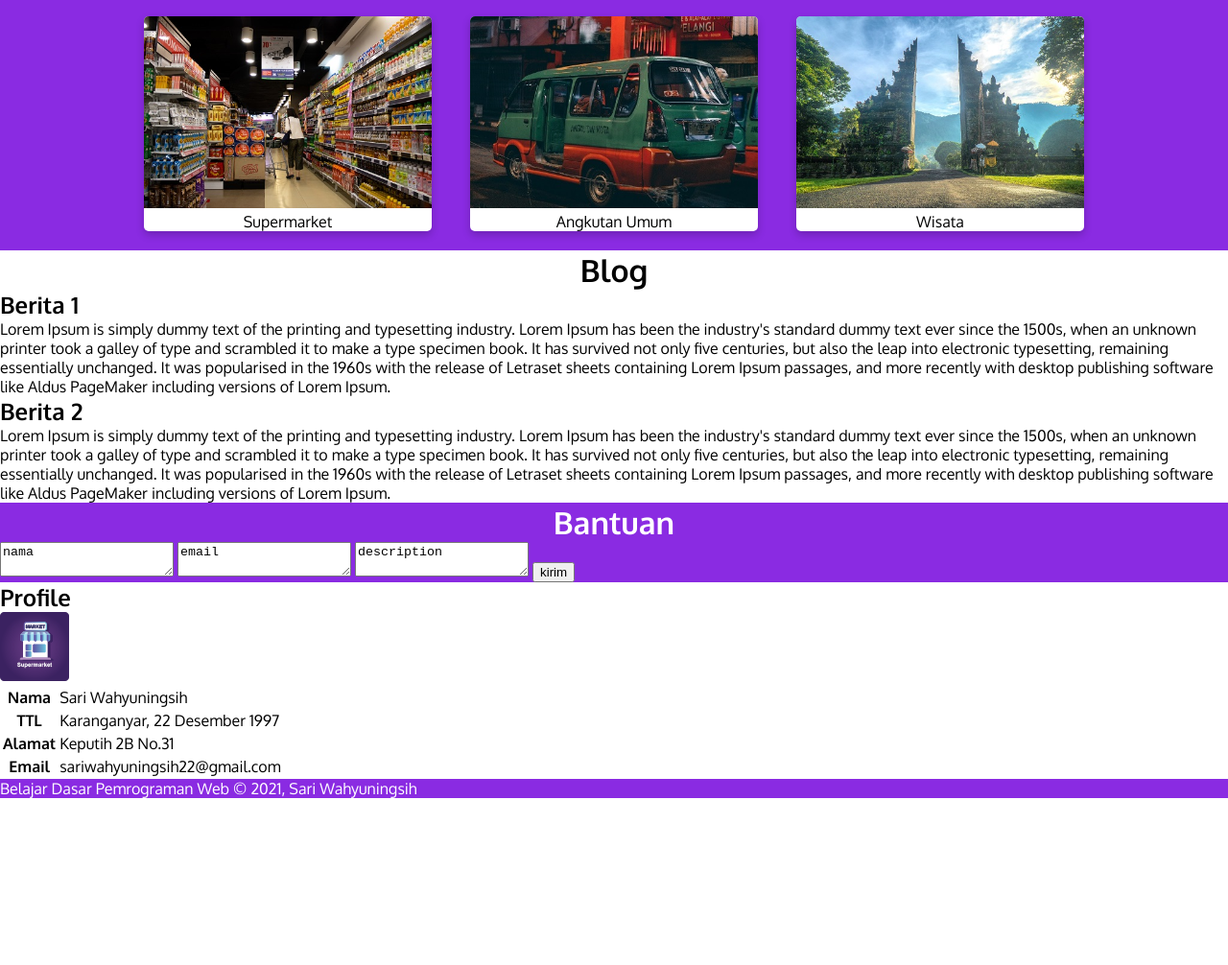
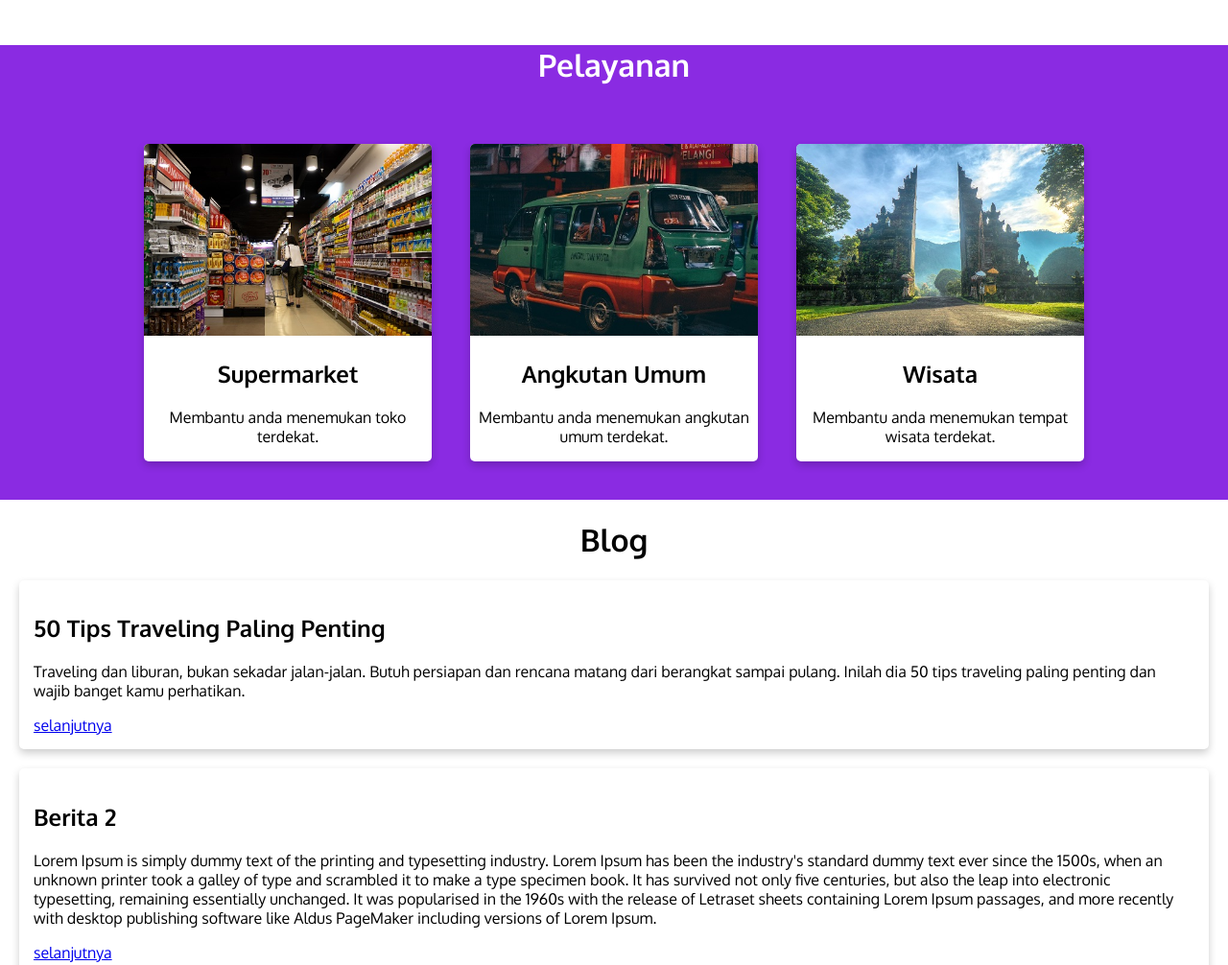
Before and after one commit to sariwahyu/Website-ATMS, a plain HTML site: page index.html in a window 1280 px wide. Shown: the part 536-1542 px from the top of the page at 96% size. Before the commit the page ends 1368 px from the top, so only its background shows below. Drawn offline with Linux system fonts and the light colour scheme.

Commit message:
mulai blog

```diff
--- a/assets/style.css
+++ b/assets/style.css
@@ -2,11 +2,12 @@
 
 *{
     box-sizing: border-box;
-    margin: 0;
 }
 
 body{
     font-family: 'Oxygen', sans-serif;
+    margin: 0;
+    padding: 0;
 }
 
 h1{
@@ -81,9 +82,7 @@ nav a:hover, .dropdown:hover .dropbtn {
 .flex-container-row-slogan {
     display: flex;
     flex-basis: 50%;
-    padding: 45px;
-    height: max-content;
-    width: max-content;
+    padding: 5%;
 }
 
 .slogan h1{
@@ -94,11 +93,14 @@ nav a:hover, .dropdown:hover .dropbtn {
 .slogan-ilustration{
     align-items: center;
     justify-content: center;
+    width: 100%;
+    height: auto;
 }
 
 .flex-container-row-layanan{
     display: flex;
     justify-content: center;
+    padding: 20px;
 }
 
 .layanan{
@@ -117,6 +119,19 @@ nav a:hover, .dropdown:hover .dropbtn {
     height: auto;
     border-radius: 5px 5px 0 0;
 }
+
+.berita{
+    margin: 20px;
+    box-shadow: 0 4px 8px 0 rgba(0, 0, 0, 0.2);
+    border-radius: 5px;
+    background-color: white;
+    padding: 15px;
+}
+
+figure img{
+    width: 200px;
+    height: auto;
+}
 #pelayanan,
 #bantuan,
 footer{
@@ -126,3 +141,12 @@ footer{
 footer {
     color: white;
 }
+
+@media all and (max-width: 400px) {
+    ul > li {
+      flex-basis: 100%;
+    }
+    ul{
+        flex-wrap: wrap;
+    }
+}
--- a/index.html
+++ b/index.html
@@ -38,20 +38,37 @@
         <div id="pelayanan">
             <h1>Pelayanan</h1>
             <div class="flex-container-row-layanan">
-                <div class="layanan"><img src="assets/image/supermarket.jpg"> Supermarket</div>
-                <div class="layanan"><img src="assets/image/angkutan umum.jpg"> Angkutan Umum</div>
-                <div class="layanan"><img src="assets/image/wisata.jpg">Wisata</div>
+                <div class="layanan"><img src="assets/image/supermarket.jpg">
+                    <div class="description">
+                        <h2>Supermarket</h2>
+                        <p>Membantu anda menemukan toko terdekat.</p>
+                    </div>
+                </div>
+                <div class="layanan"><img src="assets/image/angkutan umum.jpg">
+                    <div class="description">
+                        <h2>Angkutan Umum</h2>
+                        <p>Membantu anda menemukan angkutan umum terdekat.</p>
+                    </div>
+                </div>
+                <div class="layanan"><img src="assets/image/wisata.jpg">
+                    <div class="description">
+                        <h2>Wisata</h2>
+                        <p>Membantu anda menemukan tempat wisata terdekat.</p>
+                    </div>
+                </div>
             </div>
         </div>
         <div id="blog">
             <h1>Blog</h1>
             <div class="berita">
-                <h2>Berita 1</h2>
-                <p>Lorem Ipsum is simply dummy text of the printing and typesetting industry. Lorem Ipsum has been the industry's standard dummy text ever since the 1500s, when an unknown printer took a galley of type and scrambled it to make a type specimen book. It has survived not only five centuries, but also the leap into electronic typesetting, remaining essentially unchanged. It was popularised in the 1960s with the release of Letraset sheets containing Lorem Ipsum passages, and more recently with desktop publishing software like Aldus PageMaker including versions of Lorem Ipsum.</p>
+                <h2>50 Tips Traveling Paling Penting</h2>
+                <p>Traveling dan liburan, bukan sekadar jalan-jalan. Butuh persiapan dan rencana matang dari berangkat sampai pulang. Inilah dia 50 tips traveling paling penting dan wajib banget kamu perhatikan.</p>
+                <a href="https://travel.detik.com/traveladdict/50traveltips">selanjutnya</a>
             </div>
             <div class="berita">
                 <h2>Berita 2</h2>
                 <p>Lorem Ipsum is simply dummy text of the printing and typesetting industry. Lorem Ipsum has been the industry's standard dummy text ever since the 1500s, when an unknown printer took a galley of type and scrambled it to make a type specimen book. It has survived not only five centuries, but also the leap into electronic typesetting, remaining essentially unchanged. It was popularised in the 1960s with the release of Letraset sheets containing Lorem Ipsum passages, and more recently with desktop publishing software like Aldus PageMaker including versions of Lorem Ipsum.</p>
+                <a href="#">selanjutnya</a>
             </div>
         </div>
         <div id="bantuan">
@@ -67,7 +84,7 @@
                 <header>
                     <h2>Profile</h2>
                     <figure>
-                        <img src="assets/Logo 72x72/Artboard 10.png">
+                        <img src="assets/image/sari.jpg">
                     </figure>
                     <section>
                         <table>
```
Also changed, not shown: assets/image/sari.jpg (added).
